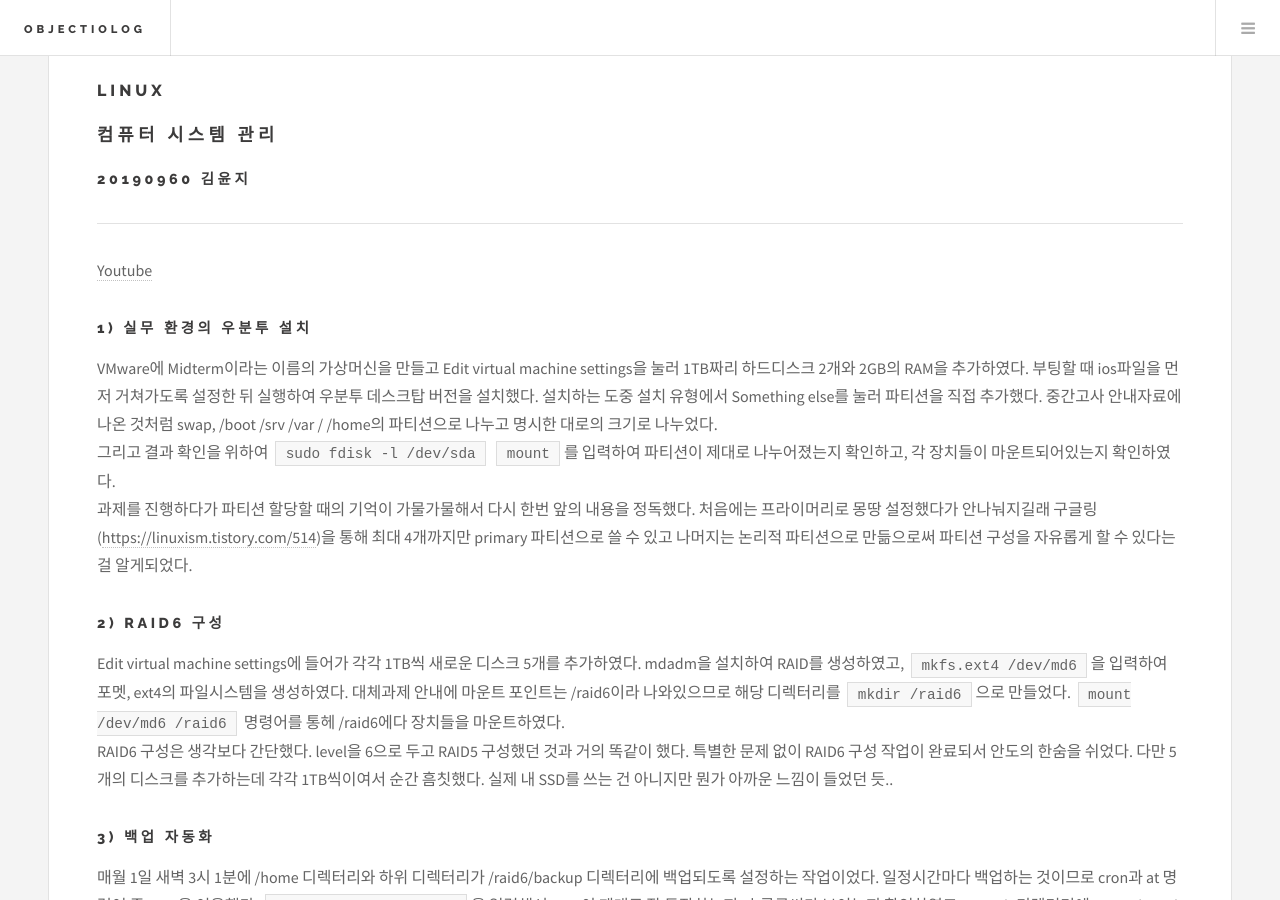
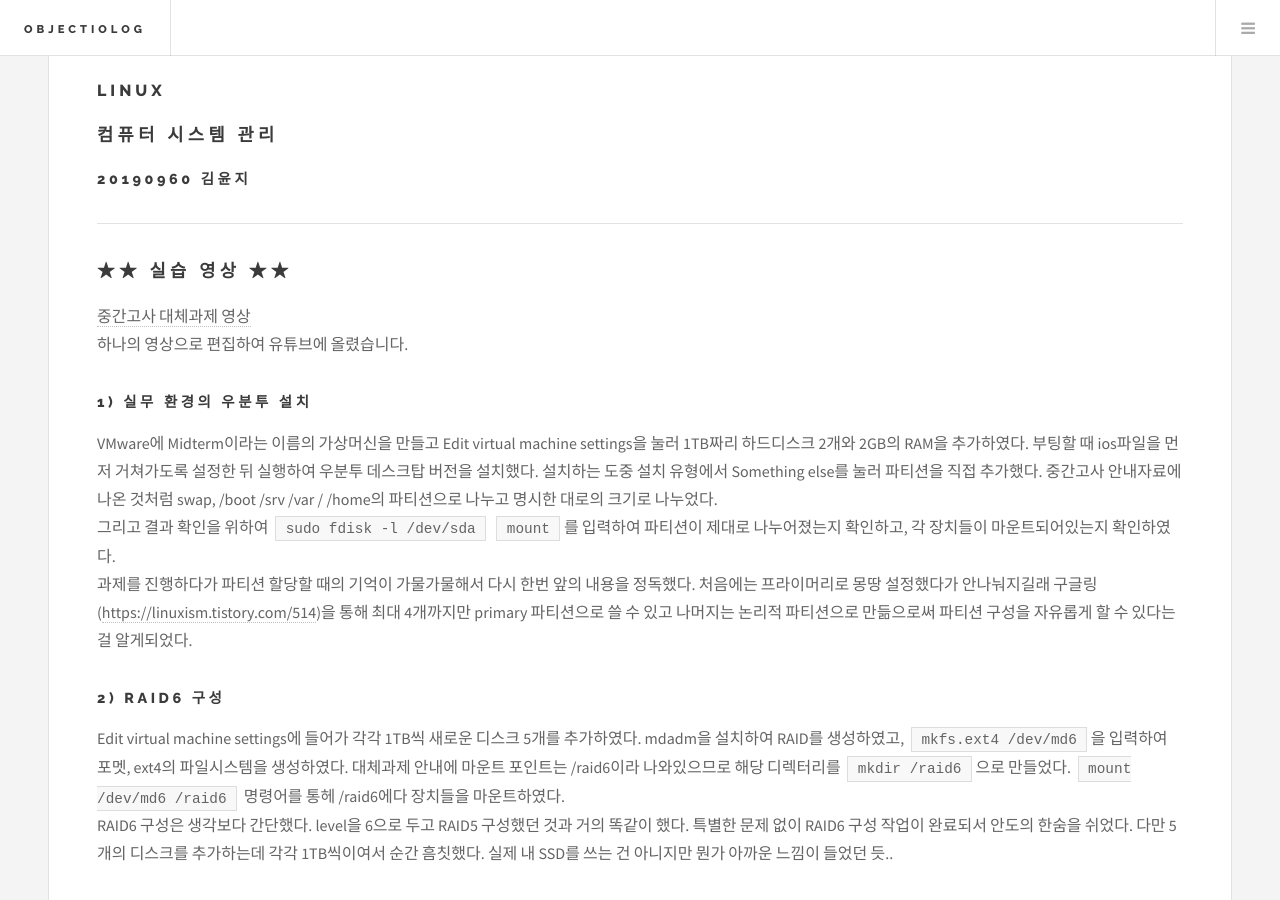
Before and after one commit to ryotaro612/Siera, a Jekyll site: the page built from _posts/2020-05-10-Midterm.md, in a window 1280 px wide and 900 px high, scrolled down 962 px. Built offline with Jekyll 4.4.1, drawn with Linux system fonts in a browser that asks for light colours.

Commit message:
adjusting midterm report

```diff
--- a/_posts/2020-05-10-Midterm.md
+++ b/_posts/2020-05-10-Midterm.md
@@ -12,8 +12,9 @@ image: /images/pic01.jpg
 
 _ _ _
 
-
-[Youtube](https://youtu.be/m25oAiZOx-Q)
+## ★★ 실습 영상 ★★
+[중간고사 대체과제 영상](https://youtu.be/m25oAiZOx-Q)
+하나의 영상으로 편집하여 유튜브에 올렸습니다.
 
 ### 1) 실무 환경의 우분투 설치
 VMware에 Midterm이라는 이름의 가상머신을 만들고 Edit virtual machine settings을 눌러 1TB짜리 하드디스크 2개와 2GB의 RAM을 추가하였다. 부팅할 때 ios파일을 먼저 거쳐가도록 설정한 뒤 실행하여 우분투 데스크탑 버전을 설치했다. 설치하는 도중 설치 유형에서 Something else를 눌러 파티션을 직접 추가했다. 중간고사 안내자료에 나온 것처럼 swap, /boot /srv /var / /home의 파티션으로 나누고 명시한 대로의 크기로 나누었다.
```
Also changed, not shown: _posts/2020-05-10-8th-HW.md (+1 -1 lines).
